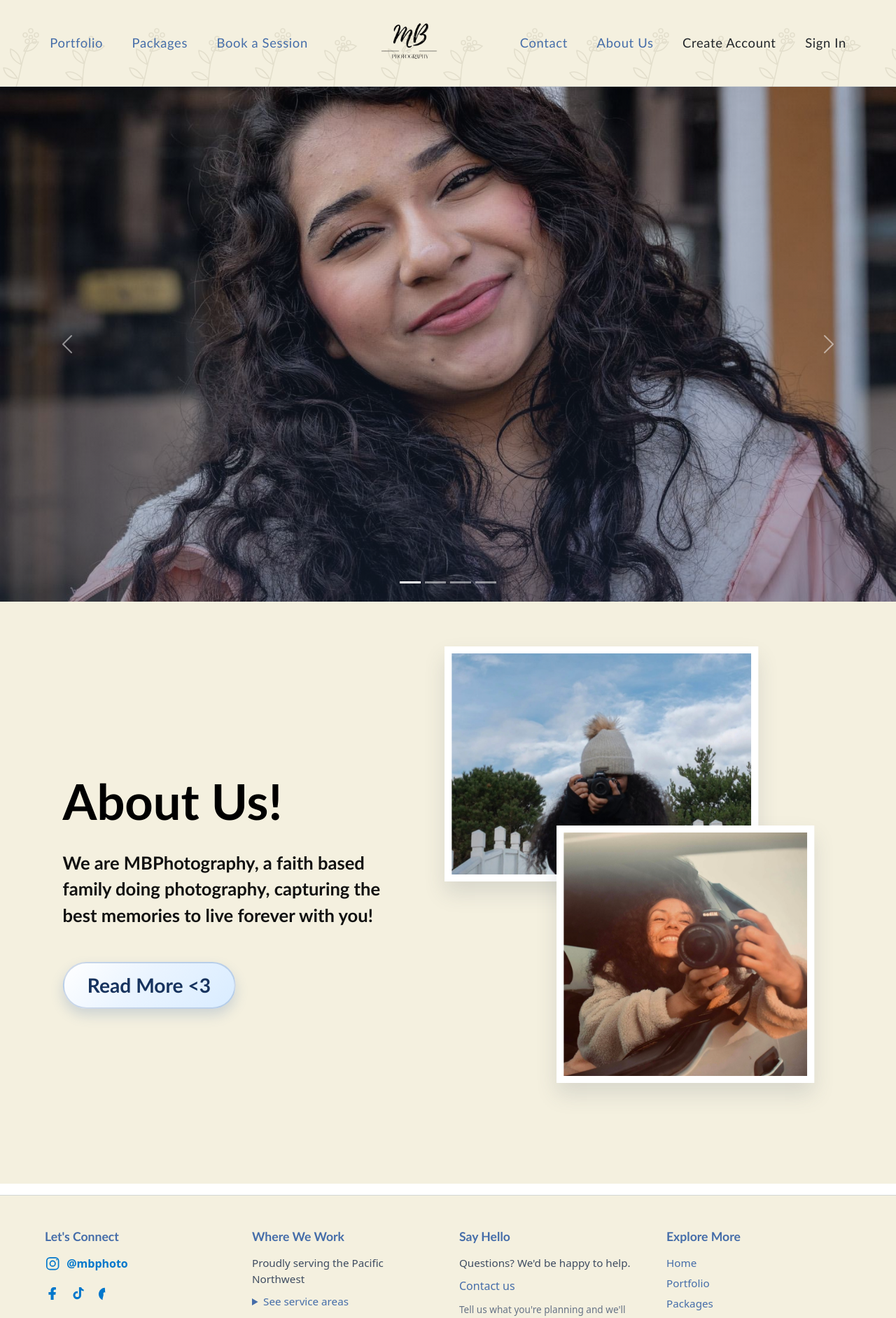
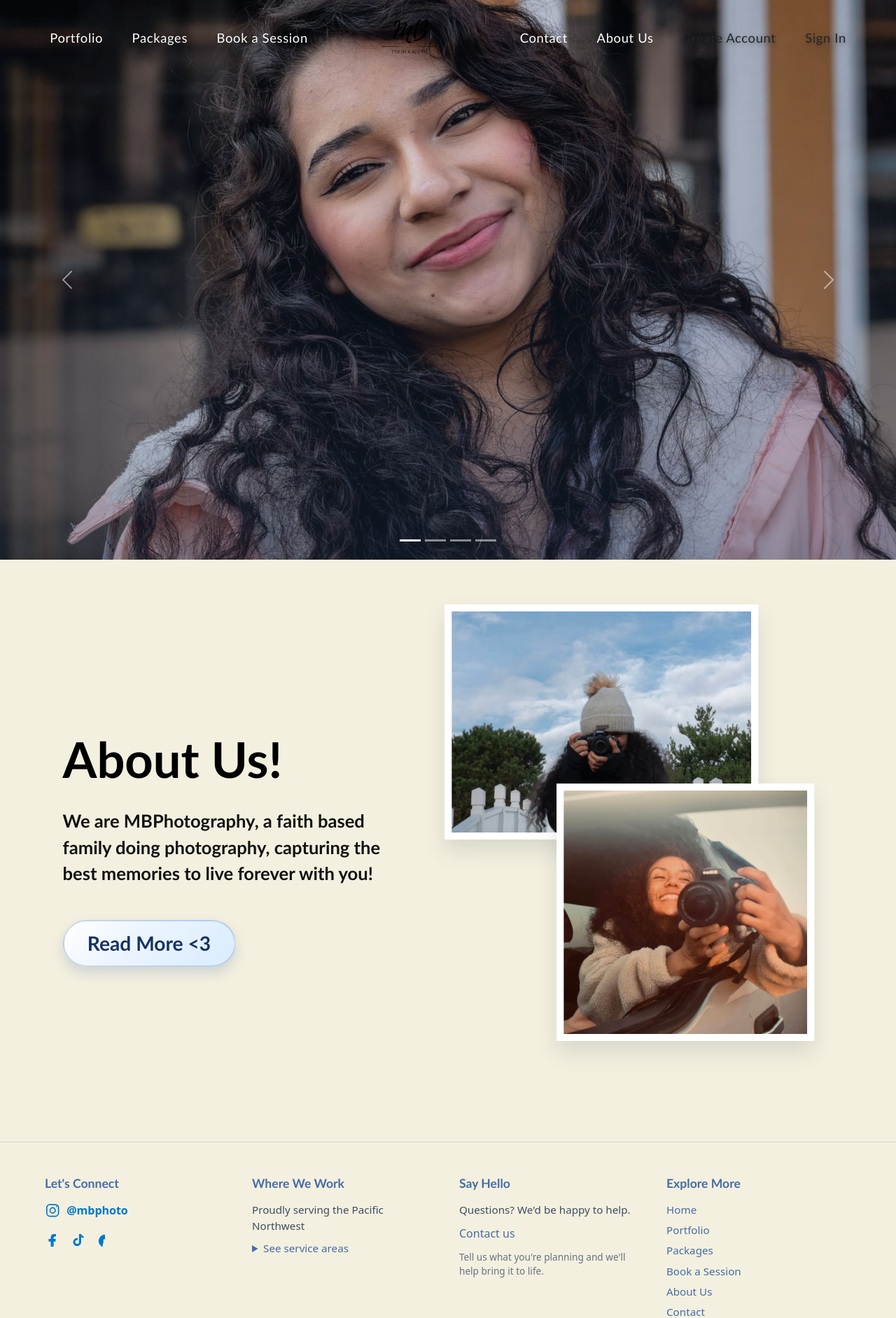
Before and after one commit to IvannaOtero/MBPhotography, an ASP.NET Core app: page / in a window 1280 px wide. Shown: the top 1884 px of the page at 70% size. Run offline with ASP.NET Core 8, Linux system fonts and the light colour scheme; style sheets or scripts are compiled from the project's sources; some libraries are stand-ins or nearby versions.

Commit message:
Add transparent home hero header layout
Create a full-width home hero with an overlay navigation header, improved contrast styling, and increased carousel height. Identify the home page in the layout and apply page-specific spacing and width adjustments.

```diff
--- a/MBPhotography/Views/Shared/_Layout.cshtml
+++ b/MBPhotography/Views/Shared/_Layout.cshtml
@@ -11,10 +11,11 @@
     @await RenderSectionAsync("Styles", required: false)
     <link rel="stylesheet" href="~/MBPhotography.styles.css" asp-append-version="true" />
 </head>
-<body>
+<body class="@((ViewContext.RouteData.Values["controller"]?.ToString() == "Home" && ViewContext.RouteData.Values["action"]?.ToString() == "Index") ? "home-index" : null)">
     @{
         var currentController = ViewContext.RouteData.Values["controller"]?.ToString();
         var currentAction = ViewContext.RouteData.Values["action"]?.ToString();
+        var isHomePage = currentController == "Home" && currentAction == "Index";
         var isPortfolioPage = currentController == "Home" && currentAction == "Portfolio";
         var isPackagesPage = currentController == "Packages";
         var isSchedulePage = currentController == "Appointments";
@@ -22,7 +23,7 @@
         var isAboutPage = currentController == "Home" && currentAction == "About";
     }
     <header>
-        <nav class="site-header navbar navbar-expand-lg navbar-light" aria-label="Main navigation">
+        <nav class="site-header navbar navbar-expand-lg navbar-light @(isHomePage ? "site-header--home" : null)" aria-label="Main navigation">
             <div class="site-header__inner container-fluid">
                 <button class="navbar-toggler site-header__toggle" type="button" data-bs-toggle="collapse" data-bs-target="#primaryNavigation" aria-controls="primaryNavigation"
                         aria-expanded="false" aria-label="Toggle navigation">
--- a/MBPhotography/wwwroot/css/pages/home.css
+++ b/MBPhotography/wwwroot/css/pages/home.css
@@ -1,8 +1,54 @@
+body.home-index .container {
+    max-width: 100%;
+    padding-right: 0;
+    padding-left: 0;
+}
+
+body.home-index main.pb-3 {
+    padding-bottom: 0 !important;
+}
+
+body.home-index .site-header--home {
+    position: absolute;
+    top: 0;
+    right: 0;
+    left: 0;
+    z-index: 20;
+    padding: 1.1rem clamp(1rem, 4vw, 3.25rem);
+    background: transparent;
+    background-image: none;
+    border-bottom: 0;
+}
+
+body.home-index .site-header--home .site-header__inner {
+    max-width: 1500px;
+}
+
+body.home-index .site-header--home .nav-link {
+    color: #fff;
+    text-shadow: 0 .15rem .45rem rgba(0, 0, 0, .4);
+}
+
+body.home-index .site-header--home .nav-link:hover,
+body.home-index .site-header--home .nav-link:focus-visible,
+body.home-index .site-header--home .nav-link.active {
+    color: #f4f0df;
+}
+
+body.home-index .site-header--home .site-header__brand-image {
+    filter: drop-shadow(0 .2rem .55rem rgba(0, 0, 0, .35));
+}
+
+body.home-index .site-header--home .site-header__toggle {
+    border-color: rgba(255, 255, 255, .9);
+    background-color: rgba(0, 0, 0, .2);
+}
+
 .hero-carousel {
     position: relative;
     width: 100vw;
     margin-left: calc(50% - 50vw);
-    height: min(100vh, 46rem);
+    height: min(100vh, 58rem);
 }
 
 .hero-carousel .carousel-inner,
```
